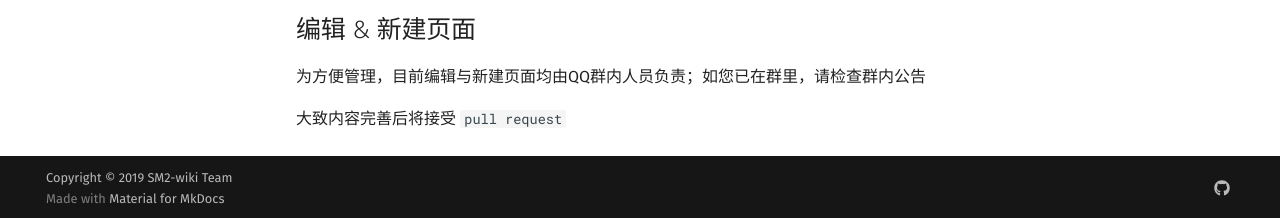
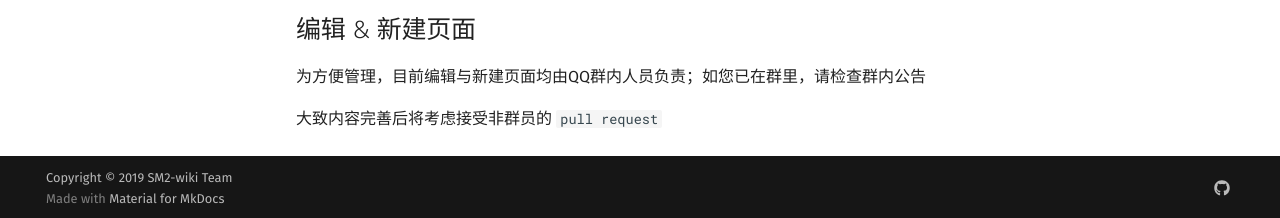
Before and after one commit to SM2-wiki/SM2-wiki, an MkDocs documentation site: the page built from docs/intro/htc.md, in a window 1280 px wide and 1145 px high. Shown: the part 924-1142 px from the top of the window. Built offline with MkDocs 1.6.1 and Material for MkDocs 9.7.7, drawn with Linux system fonts in a browser that asks for light colours; emoji names are drawn with the system emoji font; comment, search, counter and statistics services are not loaded.

Commit message:
Update htc.md

```diff
--- a/docs/intro/htc.md
+++ b/docs/intro/htc.md
@@ -37,4 +37,4 @@ web: https://github.com/SM2-wiki/SM2-wiki/new/master/docs/intro
 
 为方便管理，目前编辑与新建页面均由QQ群内人员负责；如您已在群里，请检查群内公告
 
-大致内容完善后将接受 ``pull request``
+大致内容完善后将考虑接受非群员的 ``pull request``
```
